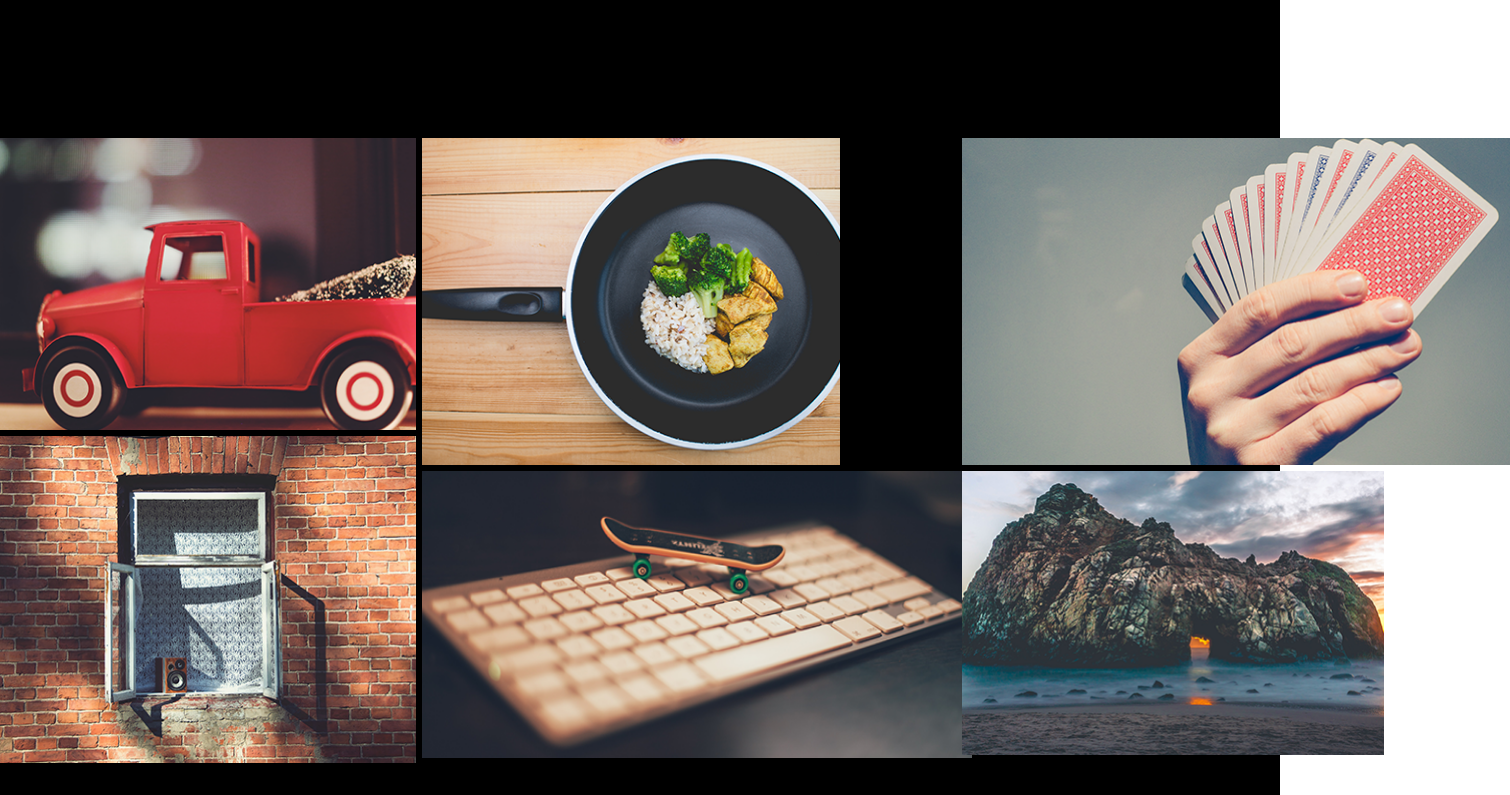
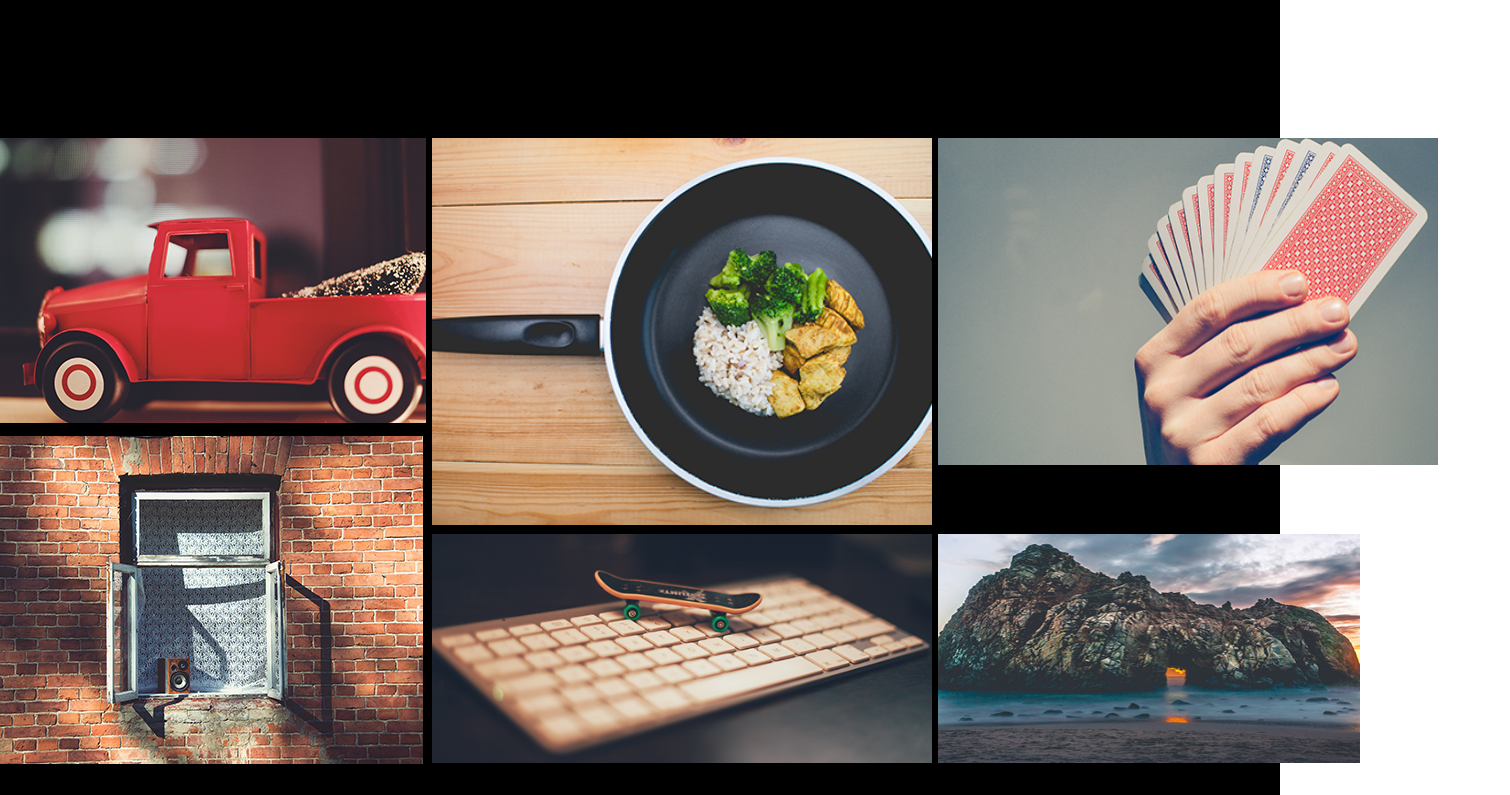
Before and after one commit to ulianava/hillel-team, a plain HTML site: page index.html in a window 1280 px wide. Shown: the part 2160-2955 px from the top of the page, 1510 px wide, since content can reach past the window. Drawn offline with Linux system fonts and the light colour scheme.

Commit message:
add grid

```diff
--- a/styles/components/_main.scss
+++ b/styles/components/_main.scss
@@ -273,33 +273,34 @@ header{
             padding-left: 6px;
             display: grid;
             grid-gap: 6px;
-            grid-template-rows: 1fr 1fr;
-            grid-template-columns:   534px 250px;
+            grid-template-rows: 390px 275px;
+            grid-template-columns:   500px 250px;
+            justify-items: stretch;
         }
-        .car{
-            width: 416px;
-            height: 292px;
-        }
-        .window{
-            width: 416px;
-            height: 327px;
-        }
-        .plate{
-            width: 418px;
-            height: 327px;
-        }
+        // .car{
+        //     width: 416px;
+        //     height: 292px;
+        // }
+        // .window{
+        //     width: 416px;
+        //     height: 327px;
+        // }
+        // .plate{
+        //     width: 418px;
+        //     height: 327px;
+        // }
         .cards{
-            width: 548px;
+            width: 500px;
             height: 327px;
 
         }
         .mountains{
             width: 422px;
-            height: 284px;
+            height: 229px;
         }
-        .skate{
-            width: 550px;
-            height: 287px;
-        }
+        // .skate{
+        //     width: 550px;
+        //     height: 287px;
+        // }
     }
 }
```
Also changed, not shown: styles/index.css, 1 other file.
